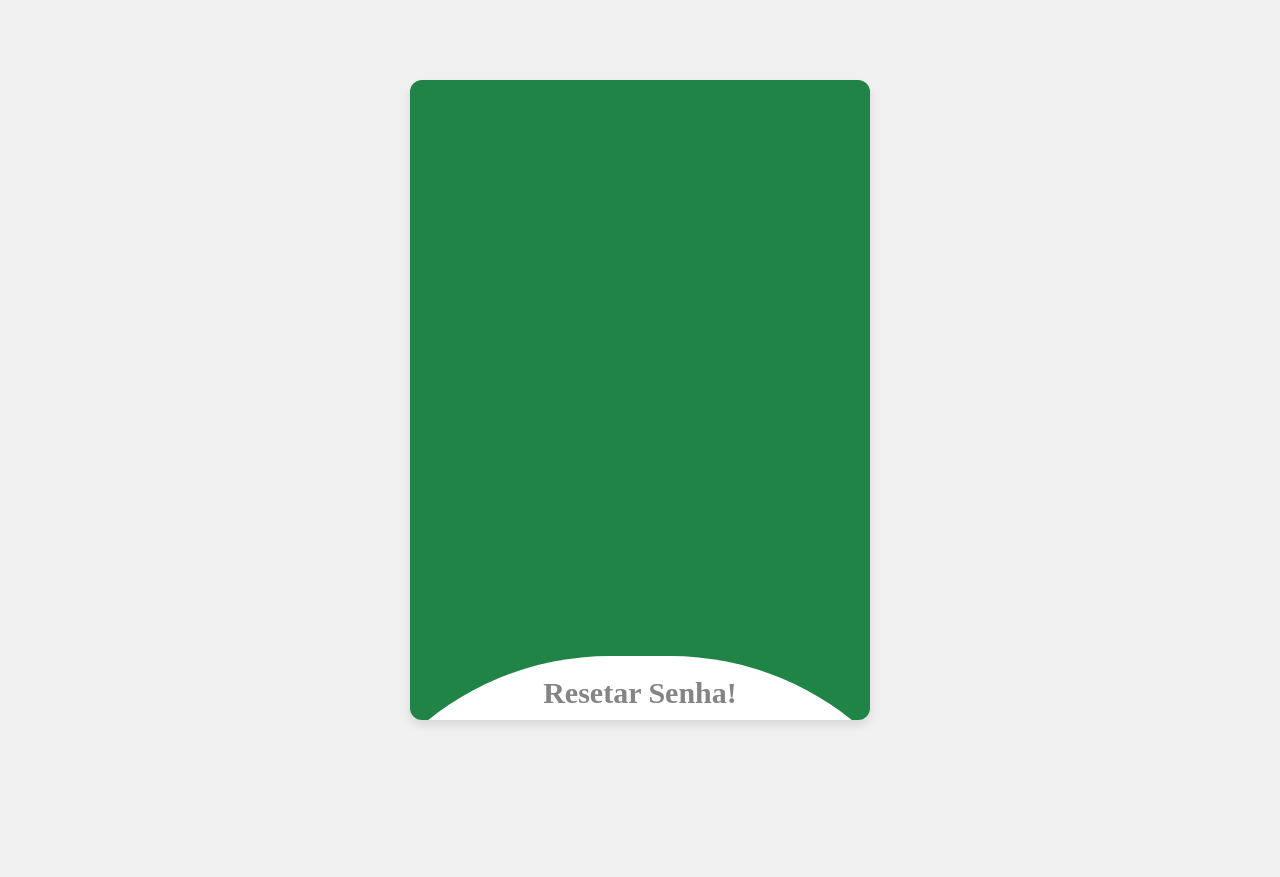
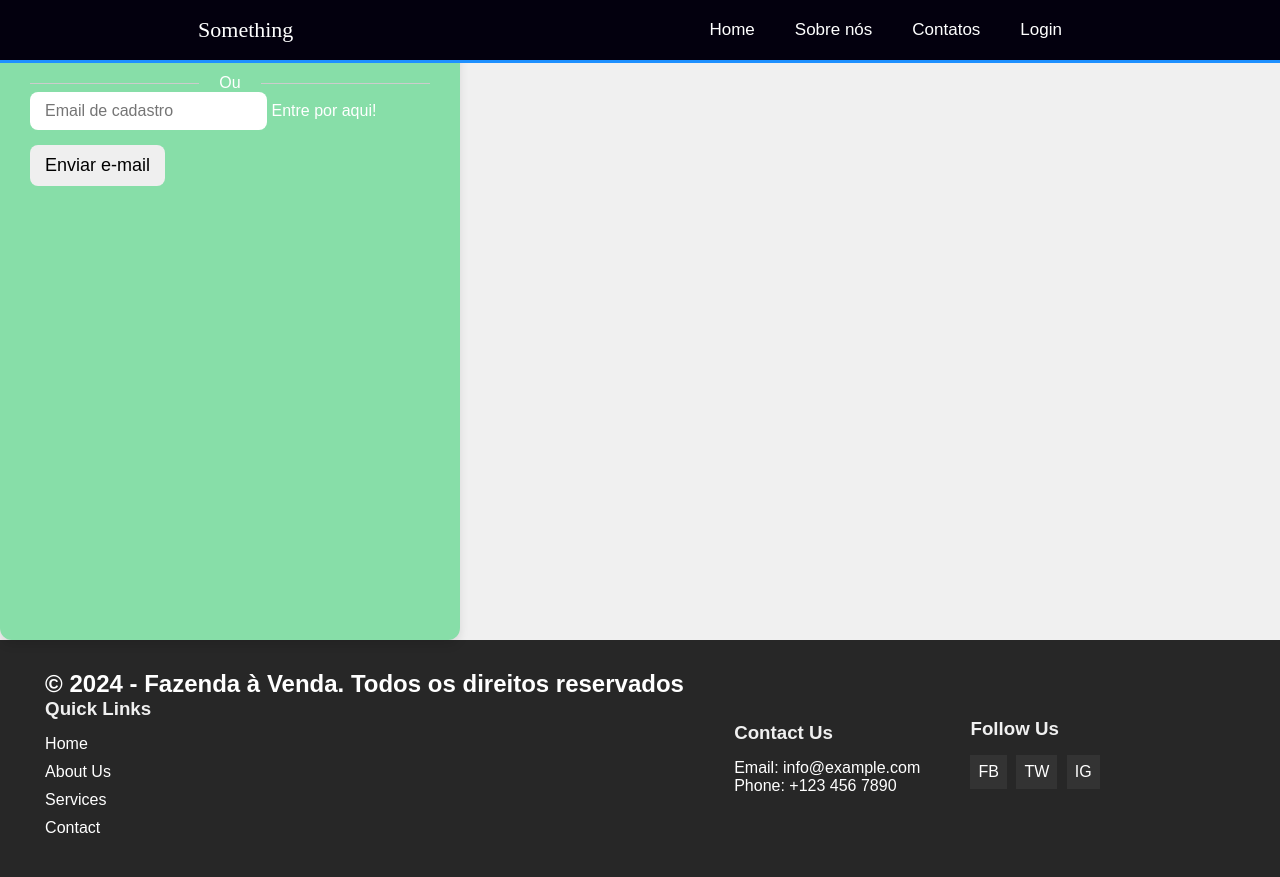
Before and after one commit to Erozinho/IMPACTA-SSPI, a Django app: page /forget/ in a window 1280 px wide. Before the commit the page ends 725 px from the top, so only its background shows below. Run offline with Django 5.2, Linux system fonts and the light colour scheme; some web fonts are replaced.

Commit message:
mucha coisa

```diff
--- a/impactasppi/views.py
+++ b/impactasppi/views.py
@@ -38,7 +38,7 @@ def login(request):
         try:
             user = auth.sign_in_with_email_and_password(email, pasw)
         except:
-            messages.error(request, "Erro! Verifique suas credenciais")
+            messages.warning(request, "Erro! Verifique suas credenciais")
             return render(request, "login.html")
         session_id = user['idToken']
         user_id = user['localId']
@@ -55,7 +55,7 @@ def register(request):
     try:
         user = auth.create_user_with_email_and_password(email, pasw)
     except:
-        messages.success(request, "Dados incorretos/Ja Cadastrados.")
+        messages.warning(request, "Dados incorretos/Ja Cadastrados.")
         return redirect('/login', message="TESTE")
     session_id = user['idToken']
     user_id = user['localId']
@@ -71,8 +71,8 @@ def logout(request):
         del request.session['uid']
     except uid.DoesNotExist:
         pass
-    msg = "Logout efetuado com sucesso!"
-    return redirect("/login", {"message": msg})
+    messages.success(request, "Logout efetuado com sucesso!")
+    return redirect("/login")
 
 
 def forget(request):
@@ -83,8 +83,8 @@ def forget(request):
         email = request.POST.get('remail')
         try:
             auth.send_password_reset_email(email)
-            message = "Email para troca de senha enviado com sucesso!"
-            return redirect("/login", {"msg": message})
+            messages.success(request, "Email para troca de senha enviado com sucesso!")
+            return redirect("/login")
         except:
-            message = "Algo deu errado! Cheque se esse é o seu email de cadastro!"
-            return redirect("/forget", {"msg": message})
+            messages.warning(request, "Email não cadastrado!")
+            return redirect("/forget")
--- a/static/base.css
+++ b/static/base.css
@@ -1,173 +1,229 @@
-/* default css start */
-*{
+/* Important stuff here! Look at the bottom!!! (Line 133 to 136) */
+*,
+*::after,
+*::before {
   margin: 0;
   padding: 0;
   box-sizing: border-box;
+  font-family: "Poppins", sans-serif;
 }
-  body{
-    font-family: 'Open Sans', sans-serif;
-    font-size: 14px;
-    font-weight: 400;
-    line-height: 20px;
+
+:root {
+  --nav-bg: #03000e;
+  --main-clr: dodgerblue;
+  --nav-shadow: 0px 3px var(--main-clr);
 }
-  .container {
+
+nav {
+  z-index: 1;
+  display: flex;
+  align-items: center;
+  justify-content: space-around;
+  position: fixed;
   width: 100%;
-    max-width: 1440px;
-    margin: 0 auto;
-    padding: 0 15px;
+  background: #03000e;
+  box-shadow: var(--nav-shadow);
 }
-  .header-area {
-    background-color: #208447;
-    background-position: center center;
-    background-size: cover;
+
+nav .logo {
+  color: #fff;
+  text-decoration-color: var(--main-clr);
+  font-size: 22px;
+  font-family: "Playfair Display", serif;
+  font-weight: 100;0px 3px var(--main-clr)
 }
-  /* default css end */
+
+nav ul {
+  --padding: 20px;
+  --font-size: 17px;
+
+  list-style: none;
+  display: flex;
+  align-items: center;
+  font-size: var(--font-size);
+  overflow-y: hidden;
+  transition: 1s cubic-bezier(.68,-0.55,.27,10.55);
+  box-shadow: var(--nav-shadow);
+}
+
+nav ul li {
+  padding: var(--padding);
+}
+
+nav ul li a {
+  color: #fff;
+  text-decoration: none;
+  position: relative;
+}
+
+nav ul li a::after {
+  content: "";
+  width: 0%;
+  height: 1.7px;
+  border-radius: 99px;
+  background: var(--main-clr);
+  position: absolute;
+  bottom: 0;
+  left: 0;
+  transition: 0.3s ease;
+}
+
+nav ul li a:hover::after {
+  width: 100%;
+}
+
+nav .menu {
+  width: 22px;
+  height: 16px;
+  cursor: pointer;
+  display: none;
+  align-items: center;
+  flex-direction: column;
+  justify-content: space-between;
+  position: relative;
+  margin: 20px;
+}
+
+nav .menu span {
+  width: 100%;
+  height: 2px;
+  border-radius: 99px;
+  background: #fff;
+  transition: 0.3s ease;
+  transform-origin: left;
+}
+
+nav .menu.active span {
+  background: var(--main-clr);
+}
+
+nav .menu.active span:nth-child(1) {
+  transform: rotate(40deg);
+}
+
+nav .menu span:nth-child(3) {
+  transform-origin: left;
+}
+
+nav .menu.active span:nth-child(3) {
+  transform: rotate(-40deg);
+}
+
+nav .menu.active span:nth-child(2) {
+  transform: scale(0);
+}
+
+@media (max-width: 910px) {
+  nav .menu {
+    display: flex;
+  }
+
+  nav ul {
+    --height: 0px;
+
+    flex-direction: column;
+    background: var(--nav-bg);
+    position: absolute;
+    width: 100%;
+    left: 0;
+    top: 56px;
+    height: var(--height);
+    transition: 1s cubic-bezier(.68,-0.55,.27,1.55);
+  }
+  nav ul.active {
+    --height: calc(
+      (((var(--padding) * 2) + (var(--font-size) * 1.5))) * var(--childenNumber)
+    );
+    /*   (Block Level Padding + The Font Size) * The Number of Children   */
 
 
-  /* navbar regular css start */
-  .navbar-area {
-    background: rgba(0,0,0,.6);
-    border-bottom: 1px solid #000;
-  }
-  .site-navbar {
-    display: flex;
-    justify-content: space-between;
-    align-items: center;
-  }
-  a.site-logo {
-    font-size: 26px;
-    font-weight: 800;
-    text-transform: uppercase;
-    color: #fff;
-    text-decoration: none;
-  }
-  .site-navbar ul {
-    margin: 0;
-    padding: 0;
-    list-style: none;
-    display: flex;
-  }
-  .site-navbar ul li a {
-    color: #fff;
-    padding: 20px;
-    display: block;
-    text-decoration: none;
-    text-transform: uppercase;
+    transition: 1s ease;
   }
 
-  #logout{
-
-
-  }
-
-  .site-navbar ul li a:hover {
-    background: rgba(255,255,255,.1);
-  }
-  /* navbar regular css end */
-
-
-  /* nav-toggler css start */
-  .nav-toggler {
-    border: 3px solid #fff;
-    padding: 5px;
-    background-color: transparent;
-    cursor: pointer;
-    height: 39px;
-    display: none;
-  }
-  .nav-toggler span,
-  .nav-toggler span:before,
-  .nav-toggler span:after {
-    width: 28px;
-    height: 3px;
-    background-color: #fff;
-    display: block;
-    transition: .3s;
-  }
-  .nav-toggler span:before {
-    content: '';
-    transform: translateY(-9px);
-  }
-  .nav-toggler span:after {
-    content: '';
-    transform: translateY(6px);
-  }
-  .nav-toggler.toggler-open span {
-    background-color: transparent;
-  }
-  .nav-toggler.toggler-open span:before {
-    transform: translateY(0px) rotate(45deg);
-  }
-  .nav-toggler.toggler-open span:after {
-    transform: translateY(-3px) rotate(-45deg);
-  }
-  /* nav-toggler css start */
-
-
-  /* intro-area css start */
-  .intro-area {
-    height: calc(100vh - 61px);
-    display: flex;
-    align-items: center;
-    text-align: center;
-    color: #fff;
-  }
-  .intro-area h2 {
-    font-size: 50px;
-    font-weight: 300;
-    line-height: 50px;
-    margin-bottom: 25px;
-  }
-  .intro-area p {
-    font-size: 18px;
-  }
-  /* intro-area css end */
-
-
-  /* mobile breakpoint start */
-  @media screen and (max-width: 767px) {
-    .container {
-      max-width: 720px;
-    }
-    /* navbar css for mobile start */
-    .nav-toggler{
-      display: block;
-    }
-    .site-navbar {
-      min-height: 60px;
-    }
-    .site-navbar ul {
-      position: absolute;
-      width: 100%;
-      height: calc(100vh - 60px);
-      left: 0;
-      top: 60px;
-      flex-direction: column;
-      align-items: center;
-      border-top: 1px solid #444;
-      background-color: rgba(0,0,0,.75);
-      max-height: 0;
-      overflow: hidden;
-      transition: .3s;
-    }
-    .site-navbar ul li {
+  nav ul li {
     width: 100%;
     text-align: center;
   }
-    .site-navbar ul li a {
-      padding: 25px;
+  nav ul li a {
+    width: 100%;
+    text-transform: capitalize;
   }
-    .site-navbar ul li a:hover {
-      background-color: rgba(255,255,255,.1);
 }
-    .site-navbar ul.open {
-      max-height: 100vh;
-      overflow: visible;
+
+.alertas{
+  z-index: 2;
+  padding-top: 10%;
+  padding-bottom: 10%;
 }
-    .intro-area h2 {
-      font-size: 36px;
+
+body{
+  z-index: 3;
+}
+
+#picassoFooter {
+  z-index: 4;
+  background-color: #272727;
+  color: #ffffff;
+  padding: 20px;
+  display: flex;
+  flex-wrap: wrap;
+  justify-content: space-around;
+  align-items: center;
+  font-family: 'Arial', sans-serif;
+}
+
+.footer-navigation, .footer-contact, .footer-social {
+  margin: 10px;
+}
+
+.footer-navigation h3, .footer-contact h3, .footer-social h3 {
+  color: #f0f0f0;
   margin-bottom: 15px;
 }
-    /* navbar css for mobile end */
+
+.footer-navigation ul, .footer-social .social-icons {
+  list-style: none;
+  padding: 0;
 }
-  /* mobile breakpoint end */
+
+.footer-navigation ul li, .social-icon {
+  margin-bottom: 10px;
+  transition: transform 0.2s ease-in-out;
+}
+
+.footer-navigation ul li a, .social-icon {
+  color: #ffffff;
+  text-decoration: none;
+}
+
+.social-icon {
+  display: inline-block;
+  padding: 8px;
+  background-color: #333;
+  margin-right: 5px;
+}
+
+.social-icon:hover, .footer-navigation ul li a:hover {
+  transform: scale(1.1);
+}
+
+.footer-art canvas {
+  max-width: 100px;
+  height: auto;
+  margin-top: 20px;
+}
+
+@media (max-width: 600px) {
+  #picassoFooter {
+      flex-direction: column;
+      align-items: center;
+  }
+
+  .footer-art canvas {
+      max-width: 100%;
+  }
+}
+
+.copyright{
+  text-align: center;
+}
--- a/static/login.css
+++ b/static/login.css
@@ -5,37 +5,14 @@
     box-sizing: border-box;
 }
 
-.message {
-	border-radius: 10px;
-	box-shadow: 3px 3px 4px 0px rgba(50, 50, 50, 0.75);
-	color: white;
-	margin-bottom: 20px;
-	margin-left: auto;
-	margin-right: auto;
-	padding-bottom: 5px;
-	padding-top: 5px;
-	text-align: center;
-	width: 80%;
-}
-
-/*
- * Give the various message types the correct colors
- */
-.message.success {
-	background-color: green;
-}
-
-.message.error {
-	background-color: red;
-}
-
 a{
     text-decoration: none;
 
 }
 body{
+    z-index: 2;
     height: 100vh;
-    display: flex;
+    display:block;
     align-items: center;
     justify-content: center;
     font-family: "PeydaWeb SemBd";
@@ -53,6 +30,19 @@ body{
     box-shadow: 0 5px 10px rgba(0, 0, 0,0.1);
     overflow: hidden;
 }
+
+.rcontainer{
+    transition: all 0.5s ease;
+    position: relative;
+    width: 460px;
+    height: 640px;
+    border-radius: 12px;
+    padding: 20px 30px 120px;
+    background-color: #87dea8;
+    box-shadow: 0 5px 10px rgba(0, 0, 0,0.1);
+    overflow: hidden;
+}
+
 .login-section{
     position: absolute;
     left: 50%;
--- a/templates/base.html
+++ b/templates/base.html
@@ -1,87 +1,77 @@
+{% load static %}
 <!DOCTYPE html>
-<html lang="en">
+<html lang="pt">
   <head>
     <meta charset="UTF-8" />
     <meta name="viewport" content="width=device-width, initial-scale=1.0" />
     <title>
-      {% block title %}
       Fazenda A Venda
-      {% endblock %}
-      {% load static %}
     </title>
     <link href="{% static 'base.css' %}" rel="stylesheet">
-    <link rel="stylesheet" href="https://stackpath.bootstrapcdn.com/bootstrap/4.3.1/css/bootstrap.min.css"  rel="stylesheet" />
   </head>
-  <body>
-    <header class="header-area">
-      <!-- site-navbar start -->
-      <div class="navbar-area">
-        <div class="container">
-          <nav class="site-navbar">
-            <!-- site logo -->
-            <!-- <a href="#home" class="site-logo">logo</a> -->
 
-            <!-- site menu/nav -->
-            <ul>
-              <li><a href="#">home</a></li>
-              <li><a href="#">sobre</a></li>
-              <li><a href="#">serviço</a></li>
-              <li><a href="/login" id="login">login</a></li>
-              <li><a href="/logout" id="logout">logout</a></li>
-            </ul>
+      <!-- Nav bar -->
+      <nav>
+        <div>
+          <a href="https://codepen.io/CodingPencil" class="logo">Something</a>
+        </div>
+        <div>
+          <ul id="nav">
+            <li><a href="/">Home</a></li>
+            <li><a href="/abou">Sobre nós</a></li>
+            <li><a href="/contatos">Contatos</a></li>
+            <li><a href="/login">Login</a></li>
+          </ul>
+        </div>
+        <div class="menu" id="menu">
+          <span></span>
+          <span></span>
+          <span></span>
+        </div>
+      </nav>
 
-            <!-- nav-toggler for mobile version only -->
-            <button class="nav-toggler">
-              <span></span>
-            </button>
-          </nav>
-        </div>
         {% if messages %}
 	        {% for message in messages %}
 
-            <div class="alert alert -{{message.tags}}">
-                <strong>Success!</strong>
+            <div id="alertas" class="alert alert -{{message.tags}}">
+                <strong>{{ message }}</strong>
             </div>
 
 	        {% endfor %}
         {% endif %}
+
+{% block content %}
+    <body>
+        <!-- CONTEUDOS DAS PAGINAS -->
+    </body>
+{% endblock content %}
+    <footer id="picassoFooter">
+      <div class="footer-navigation">
+          <h2 id="copyright">© 2024 - Fazenda à Venda. Todos os direitos reservados</h2>
+          <h3>Quick Links</h3>
+          <ul>
+              <li><a href="#home">Home</a></li>
+              <li><a href="#about">About Us</a></li>
+              <li><a href="#services">Services</a></li>
+              <li><a href="#contact">Contact</a></li>
+          </ul>
       </div>
-    </header>
-    <div class="container">{% block content %}{% endblock %}</div>
-    <footer style="background-color: #262626;">
-        <p style="color: white;">© 2024 - Fazenda à Venda. Todos os direitos reservados.</p>
-    </footer>
-    <script src="https://code.jquery.com/jquery-3.3.1.slim.min.js"></script>
-    <script src="https://stackpath.bootstrapcdn.com/bootstrap/4.3.1/js/bootstrap.bundle.min.js" ></script>
-    <script>
-      // define all UI variable
-      const navToggler = document.querySelector('.nav-toggler');
-      const navMenu = document.querySelector('.site-navbar ul');
-      const navLinks = document.querySelectorAll('.site-navbar a');
-
-      // load all event listners
-      allEventListners();
-
-      // functions of all event listners
-      function allEventListners() {
-        // toggler icon click event
-        navToggler.addEventListener('click', togglerClick);
-        // nav links click event
-        navLinks.forEach( elem => elem.addEventListener('click', navLinkClick));
-      }
-
-      // togglerClick function
-      function togglerClick() {
-        navToggler.classList.toggle('toggler-open');
-        navMenu.classList.toggle('open');
-      }
-
-      // navLinkClick function
-      function navLinkClick() {
-        if(navMenu.classList.contains('open')) {
-          navToggler.click();
-        }
-      }
-      </script>
-  </body>
+      <div class="footer-contact">
+          <h3>Contact Us</h3>
+          <p>Email: info@example.com</p>
+          <p>Phone: +123 456 7890</p>
+      </div>
+      <div class="footer-social">
+          <h3>Follow Us</h3>
+          <div class="social-icons">
+              <a href="https://facebook.com" target="_blank" class="social-icon">FB</a>
+              <a href="https://twitter.com" target="_blank" class="social-icon">TW</a>
+              <a href="https://instagram.com" target="_blank" class="social-icon">IG</a>
+          </div>
+      </div>
+      <div class="footer-art">
+          <canvas id="picassoCanvas"></canvas>
+      </div>
+  </footer>
+<script scr="{% static 'base.js' %}"></script>
 </html>
--- a/templates/forget.html
+++ b/templates/forget.html
@@ -1,44 +1,38 @@
+{% extends "base.html" %}
+{% block content %}
 {% load static %}
-{%if msg%}
-    <script>
-        window.alert('{{msg}}');
-    </script>
-{% endif%}
-<head>
-  <link href='{% static "login.css" %}' rel='stylesheet'>
-  <link href='https://unpkg.com/boxicons@2.1.4/css/boxicons.min.css' rel='stylesheet'>
-  <!-- <link href="https://cdn.jsdelivr.net/npm/bootstrap@5.3.2/dist/css/bootstrap.min.css" rel="stylesheet" integrity="sha384-T3c6CoIi6uLrA9TneNEoa7RxnatzjcDSCmG1MXxSR1GAsXEV/Dwwykc2MPK8M2HN" crossorigin="anonymous">
-  <script src="https://cdn.jsdelivr.net/npm/bootstrap@5.3.2/dist/js/bootstrap.bundle.min.js" integrity="sha384-C6RzsynM9kWDrMNeT87bh95OGNyZPhcTNXj1NW7RuBCsyN/o0jlpcV8Qyq46cDfL" crossorigin="anonymous"></script> -->
-</head>
 
-<div class="container">
 
-    <!-- SEÇÃO DE LOGIN -->
+<link href='{% static "login.css" %}' rel='stylesheet'>
+<link href='https://unpkg.com/boxicons@2.1.4/css/boxicons.min.css' rel='stylesheet'>
 
-    <div class="login-section" id="login-section">
-        <header id="login" onclick="openlogin()">Resetar Senha!</header>
 
-        <div class="social-buttons">
-            <button><i class='bx bxl-google-plus'></i>
-                Entrar com Google
-            </button>
-        </div>
+
+<div class="rcontainer">
+
+    <!-- SEÇÃO DE REGISTRO  -->
+
+    <div class="singup-section" id="singup-section">
+        <header id="singup" onclick="closelogin()">Reset de senha!</header>
+
+        <style>
+
+        </style>
         <div class="seperator">
             <div class="line"></div>
             <p>Ou</p>
             <div class="line"></div>
         </div>
+        <form action="/forget/" method="post">
+            {% csrf_token %}
+            <input type="email" placeholder="Email de cadastro" name="remail" required>
+            <a href="/login">Entre por aqui!</a>
+
+            <button type="submit" class="btn">Enviar e-mail</button>
 
 
 
-
-        <form action="/forget/" method="post">
-            {% csrf_token %}
-            <input type="email" placeholder="e-mail cadastrado" name="remail" required>
-            <a href="http://127.0.0.1:8000/login">Acesse aqui!</a>
-            <button type="submit" class="btn">Entrar</button>
         </form>
-
     </div>
 
 
@@ -51,3 +45,4 @@
 
 
 <script src="{% static 'login.js' %}"></script>
+{% endblock content %}
```
Also changed, not shown: static/base.js (added, +50 -0 lines), static/home.css (+2 -26 lines), templates/home.html (+4 -9 lines), templates/login.html (+4 -6 lines), db.sqlite3. Lines whose indentation alone changed are shown as unchanged.
